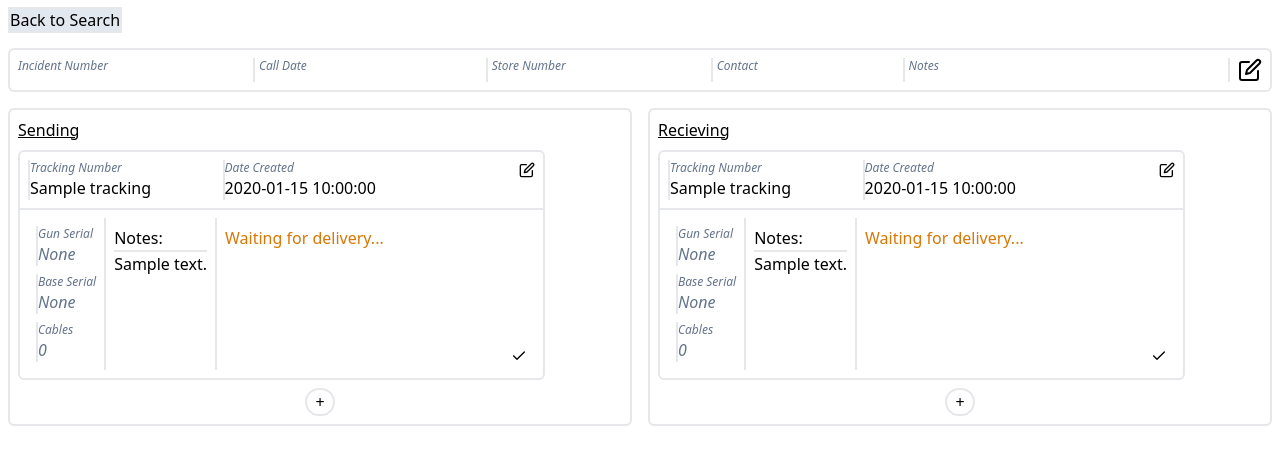
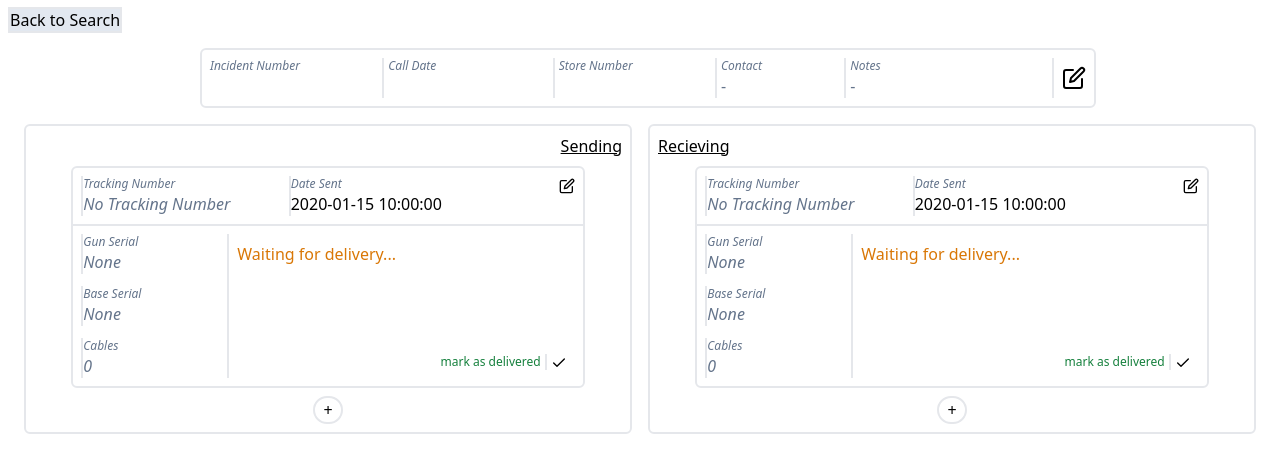
Before and after one commit to ericmargadonna/ramGunTracker, a Flask app: template ramApp/templates/tracker/incidentdetails.html in a window 1280 px wide. Shown: the part 58-531 px from the top of the page. Run offline with Flask 3, Linux system fonts and the light colour scheme; the template is opened without the code that fills it: most values are stand-ins (such as "Sample title", 1, 10 or a date in 2020); style sheets or scripts are compiled from the project's sources; some web fonts are replaced.

Commit message:
CRUD is fully implemented and I fixed some css stuff

```diff
--- a/ramApp/templates/tracker/components/incidentcard.html
+++ b/ramApp/templates/tracker/components/incidentcard.html
@@ -17,12 +17,22 @@
 
         <div class="flex flex-col flex-grow pl-1 pr-2 border-r-2">
             <p class="italic text-xs font-thin text-slate-500">Contact</p>
-            <p class="">{{ storecontact }}</p>
+            {% if storecontact %}
+                <p class="">{{ storecontact }}</p>
+            {% else %}
+                <p class="text-slate-500">-</p>
+            {% endif %}
+
+
         </div>
 
         <div class="flex flex-col flex-grow pl-1 max-w-[40%] min-w-[15%]">
             <p class="italic text-xs font-thin text-slate-500">Notes</p>
-            <p class="">{{ notes }}</p>
+            {% if notes %}
+                <p class="">{{ notes }}</p>
+            {% else %}
+                <p class="text-slate-500">-</p>
+            {% endif %}
         </div>
 
         {% if burger %}
--- a/ramApp/templates/tracker/components/shipmentcard.html
+++ b/ramApp/templates/tracker/components/shipmentcard.html
@@ -3,28 +3,38 @@
         <div name="cardheader" class="flex flex-row border-b-2 p-2">
             <div name="trackingnumbersection" class="flex grow flex-col border-l-2">
                 <p class="italic text-xs font-thin text-slate-500">Tracking Number</p>
+
+                {% if tracking %}
                     <p class="">{{ tracking }}</p>
+                {% else %}
+                    <p class="italic font-thin text-slate-500">No Tracking Number</p>
+                {% endif %}
             </div>
             <div name="datesection" class="flex grow flex-col border-l-2">
-                <p class="italic text-xs font-thin text-slate-500">Date Created</p>
+                <p class="italic text-xs font-thin text-slate-500">Date Sent</p>
+                {% if date %}
                     <p class="">{{ date }}</p>
+                {% else %}
+                    <p class="italic font-thin text-slate-500">Not Sent</p>
+                {% endif %}
             </div>
             <div name="editbutton" class="flex flex-row grow justify-end">
                 <!-- {{ url_for("tracker.edit", type="shipment", id=id) }} -->
                 <a href="{{ url_for('tracker.edit', type='shipment', id=_id) }}" class="max-h-4 max-w-4 min-h-4 min-w-4 " ><button type="button"><img src="static/images/edit.svg"></button></a>
             </div>
         </div>
-        <div class="flex flex-row p-2">
-            <div name='itemsdetails' class="border-r-2 p-2">
-                <div name="gundetails" class="flex grow flex-col border-l-2 mb-2">
+        <div name="cardbody" class="flex flex-row p-2">
+            <div name='itemsdetails' class="flex flex-col flex-grow max-w-[30%] border-r-2">
+                <div name="gundetails" class="flex  flex-col border-l-2 mb-3">
                     <p class="italic text-xs font-thin text-slate-500">Gun Serial</p>
+                    <span></span>
                     {% if gunser %}
                         <p class="">{{ gunser }}</p>
                     {% else %}
                         <p class="italic font-thin text-slate-500">None</p>
                     {% endif %}
                 </div>
-                <div name="basedetails" class="flex grow flex-col border-l-2 mb-2">
+                <div name="basedetails" class="flex flex-col border-l-2 mb-3">
                     <p class="italic text-xs font-thin text-slate-500">Base Serial</p>
                     {% if baseser %}
                         <p class="">{{ baseser }}</p>
@@ -32,7 +42,7 @@
                         <p class="italic font-thin text-slate-500">None</p>
                     {% endif %}
                 </div>
-                <div name="cabledetails" class="flex grow flex-col border-l-2">
+                <div name="cabledetails" class="flex flex-col border-l-2">
                     <p class="italic text-xs font-thin text-slate-500">Cables</p>
                     {% if cable %}
                         <p class="">{{ cable }}</p>
@@ -41,22 +51,26 @@
                     {% endif %}
                 </div>
             </div>
-            <div name="notes"  class="flex flex-col border-r-2 p-2">
+            {% if notes %}
+                <div name="notes" class="flex flex-col max-w-[33%] border-r-2 p-2">
                     <p class="border-b-2">Notes:</p>
                     <p class="">{{ notes }}</p>
                 </div>
+            {% endif %}
             <div name="status" class="flex flex-col min-w-min flex-grow p-2">
                 {% if completed %}
                     <p class="text-green-700">Delivered on {{ completed }}</p>
                 {% else %}
-                <div class="flex flex-grow" id="swaptarget">
+                    <div class="flex flex-col flex-grow" id="completed_swaptarget">
                         <p class="text-amber-600">Waiting for delivery...</p>
                         <div class="flex flex-grow flex-row-reverse items-end">
-                        <a class="max-h-4 max-w-4 min-h-4 min-w-4">
-                            <button hx-post="/complete/{{ _id }}" hx-target="#swaptarget">
+                                                                <!--  \/ what? why do i have to do this to *actually* center the thing?????-->
+                            <a class="max-h-4 max-w-4 min-h-4 min-w-4 mb-[1px] items-center justify-center">
+                                <button hx-post="/complete/{{ _id }}" hx-target="#completed_swaptarget">
                                     <img src="static/images/check.svg">
                                 </button>
                             </a>
+                            <p class="text-xs text-green-700  text-justify text-nowrap mr-1 pr-1 border-r-2">mark as delivered</p>
                         </div>
                     </div>
                 {% endif %}
--- a/ramApp/templates/tracker/incidentdetails.html
+++ b/ramApp/templates/tracker/incidentdetails.html
@@ -6,8 +6,8 @@
 <div class="m-2">
 <a href="javascript:window.history.back();" class="border-2 border-r-2 bg-slate-200">Back to Search</a>
 </div>
-<section class="flex flex-col">
-    <div class="flex flex-row">
+<section name="pagebody" class="flex flex-col items-center">
+    <div name="incidentcardcontainer" class="w-[70%]">
         {{ incidentcard.incidentcard(incident["INCIDENTNUM"],
                                      incident["CALLDATE"],
                                      incident["STORENUM"],
@@ -15,9 +15,10 @@
                                      incident["NOTES"],
                                      edit=True) }}
     </div>
-    <div class="flex flex-row">
-        <div class="flex-auto w-[50%] border-2 m-2 rounded-md">
-            <h1 class="underline pt-2 pl-2">Sending</h1>
+    <div name="shipmentssection" class="flex flex-row w-full px-4">
+        <div name="sendingsection" class="flex-col w-[50%] border-2 m-2 rounded-md">
+            <div class="flex flex-row-reverse"><h1 class="underline pt-2 pr-2">Sending</h1></div>
+            <div name="sendingcards" class="flex flex-col items-center">
             {% if send_list != [] %}
                 {% for send in send_list %}
                     {{ shipmentcard.shipmentcard(
@@ -31,13 +32,15 @@
                                                   send["COMPLETED"]) }}
                 {% endfor %}
             {% endif %}
+            </div>
             <div class="width-full flex flex-row justify-center">
             <a class="border-2 rounded-full px-2 mb-2" href="{{ url_for('tracker.createshipment', incnum=incident['INCIDENTNUM'], shiptype='sending' )}}">
                 +
             </a></div>
         </div>
-        <div class="flex-auto w-[50%] border-2 m-2 rounded-md">
+        <div name="recievingsection" class="flex-col w-[50%] border-2 m-2 rounded-md">
             <h1 class="underline pt-2 pl-2">Recieving</h1>
+            <div name="recievingcards" class="flex flex-col items-center">
             {% if recv_list != [] %}
                 {% for rec in recv_list %}
                     {{ shipmentcard.shipmentcard(
@@ -51,10 +54,11 @@
                                                   rec["COMPLETED"]) }}
                 {% endfor %}
             {% endif %}
-            <div class="width-full flex flex-row justify-center">
-            <a class="border-2 rounded-full px-2 mb-2" href="{{ url_for('tracker.createshipment', incnum=incident['INCIDENTNUM'], shiptype='receiving' )}}">
-                +
-            </a>
+            </div>
+            <div class="flex flex-row justify-center">
+                <a class="border-2 rounded-full px-2 mb-2" href="{{ url_for('tracker.createshipment', incnum=incident['INCIDENTNUM'], shiptype='receiving' )}}">
+                    +
+                </a>
             </div>
         </div>
     </div>
--- a/ramApp/templates/tracker/trackerbase.html
+++ b/ramApp/templates/tracker/trackerbase.html
@@ -24,6 +24,7 @@
     <div class="flash">{{ message }}</div>
 {% endfor %}
 
+<div id="message" ></div>
 {% block content %}{% endblock %}
 </div>
 </html>
```
Also changed, not shown: ramApp/templates/tracker/edit.html (+20 -17 lines), ramApp/tracker.py (+41 -27 lines). Lines whose indentation alone changed are shown as unchanged.
